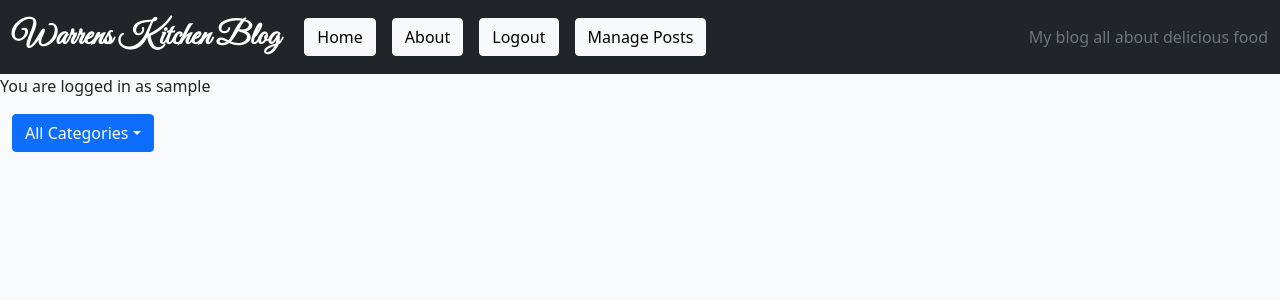
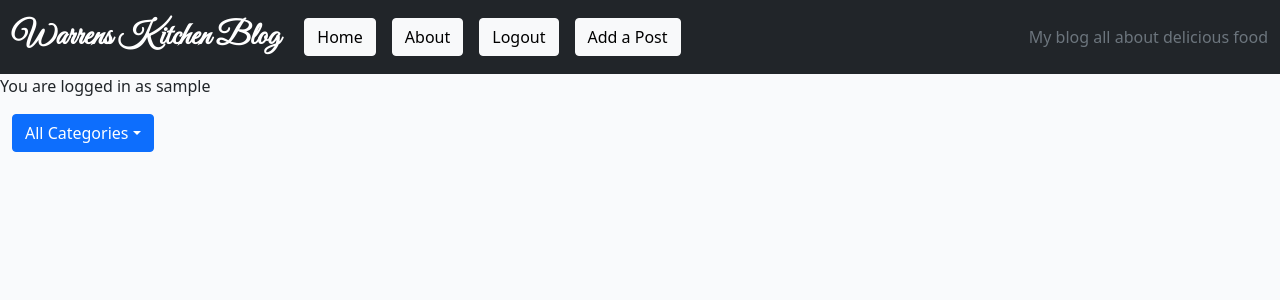
Before and after one commit to Wazza1999/Project-4-blog, a Django app: page / in a window 1280 px wide. Shown: the top 300 px of the page. Run offline with Django 4.2, Linux system fonts and the light colour scheme; the visitor is signed in with stand-in values (Sample User, id 1); data that the repository does not hold is empty.

Commit message:
added a page that lets a logged in user add a post now to style it

```diff
--- a/blog/forms.py
+++ b/blog/forms.py
@@ -1,4 +1,5 @@
 from .models import Comment, Post
+from django_summernote.widgets import SummernoteWidget
 from django import forms
 """My code for adding, deleting and updating posts"""
 
@@ -6,7 +7,10 @@ from django import forms
 class PostForm(forms.ModelForm):
     class Meta:
         model = Post
-        fields = ["title", "content"]
+        fields = ["title", "category", "content", "featured_image", "status"]
+        widgets = {
+            'content': SummernoteWidget(),
+        }
 
 
 """Walkthrough code for Comments"""
--- a/blog/models.py
+++ b/blog/models.py
@@ -39,7 +39,7 @@ class Post(models.Model):
 
     def save(self, *args, **kwargs):
         if not self.slug:
-            self.slug = self.name.lower().replace('', '-')
+            self.slug = self.title.lower().replace(' ', '-')
         super().save(*args, **kwargs)
 
     class Meta:
--- a/blog/templates/blog/manage_posts.html
+++ /dev/null
@@ -1,4 +0,0 @@
-{% extend base.html %}
-{% load static %}
-{% block content %}
-{% endblock %}
--- a/blog/urls.py
+++ b/blog/urls.py
@@ -1,16 +1,17 @@
 from . import views
-from django.urls import path
-from .views import CategoryPostsListView, manage_posts
+from django.urls import path, include
+from .views import CategoryPostsListView, add_post
 
 
 urlpatterns = [
     path('', views.PostList.as_view(), name='home'),
     path('category/<slug:category_slug>/', CategoryPostsListView.as_view(),
          name='category_posts'),
+    path('add_post/', add_post, name='add_post'),
+    path('summernote/', include('django_summernote.urls')),
     path('<slug:slug>/', views.post_detail, name='post_detail'),
     path('<slug:slug>/edit_comment/<int:comment_id>',
          views.comment_edit, name='comment_edit'),
     path('<slug:slug>/delete_comment/<int:comment_id>',
          views.comment_delete, name='comment_delete'),
-    path('manage_posts/', manage_posts, name='manage_posts'),
 ]
--- a/blog/views.py
+++ b/blog/views.py
@@ -28,21 +28,19 @@ class PostList(generic.ListView):
 
 
 @login_required
-def manage_posts(request):
+def add_post(request):
     if request.method == "POST":
-        form = PostForm(request.POST)
+        form = PostForm(request.POST, request.FILES)
         if form.is_valid():
             post = form.save(commit=False)
             post.author = request.user
 
             post.save()
             return redirect("home")
-        else:
-            form = PostForm()
+    else:
+        form = PostForm()
 
-        user_posts = Post.objects.filter(author=request.user)
-        return render(request, "manage_posts.html",
-                      {"form": form, "posts": user_posts})
+    return render(request, "blog/add_post.html", {"form": form})
 
 
 """ Walkthrough code for show details in each post"""
--- a/templates/base.html
+++ b/templates/base.html
@@ -95,11 +95,11 @@
             </li>
             <li class="nav-item">
               <a
-                class="nav-link {% if request.path == manage_posts_url %}active{% endif %}"
+                class="nav-link {% if request.path == add_post_url %}active{% endif %}"
                 aria-current="page"
-                href="{% url 'manage_posts' %}"
+                href="{% url 'add_post' %}"
                 ><button type="button" class="btn btn-light">
-                  Manage Posts
+                  Add a Post
                 </button></a
               >
             </li>
```
Also changed, not shown: blog/templates/blog/add_post.html (added, +13 -0 lines).
